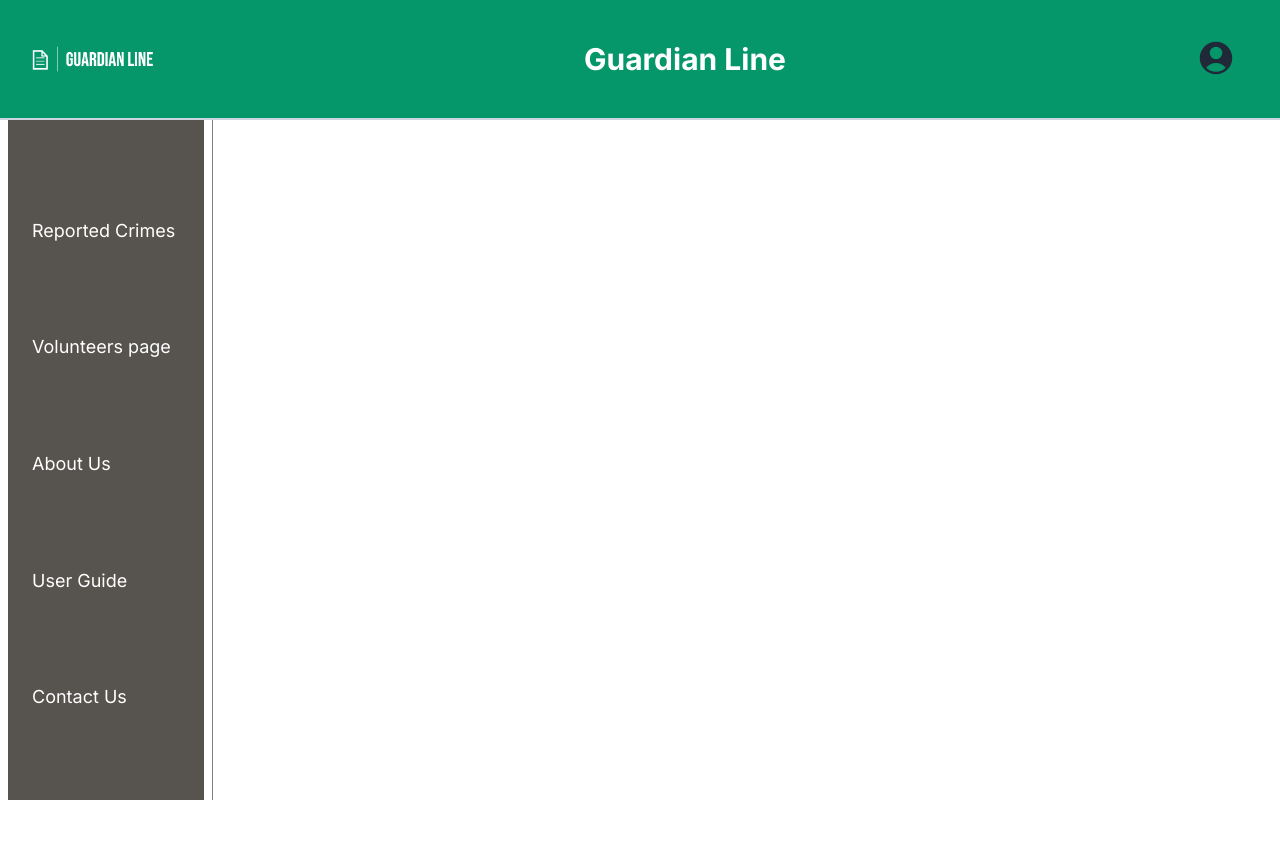
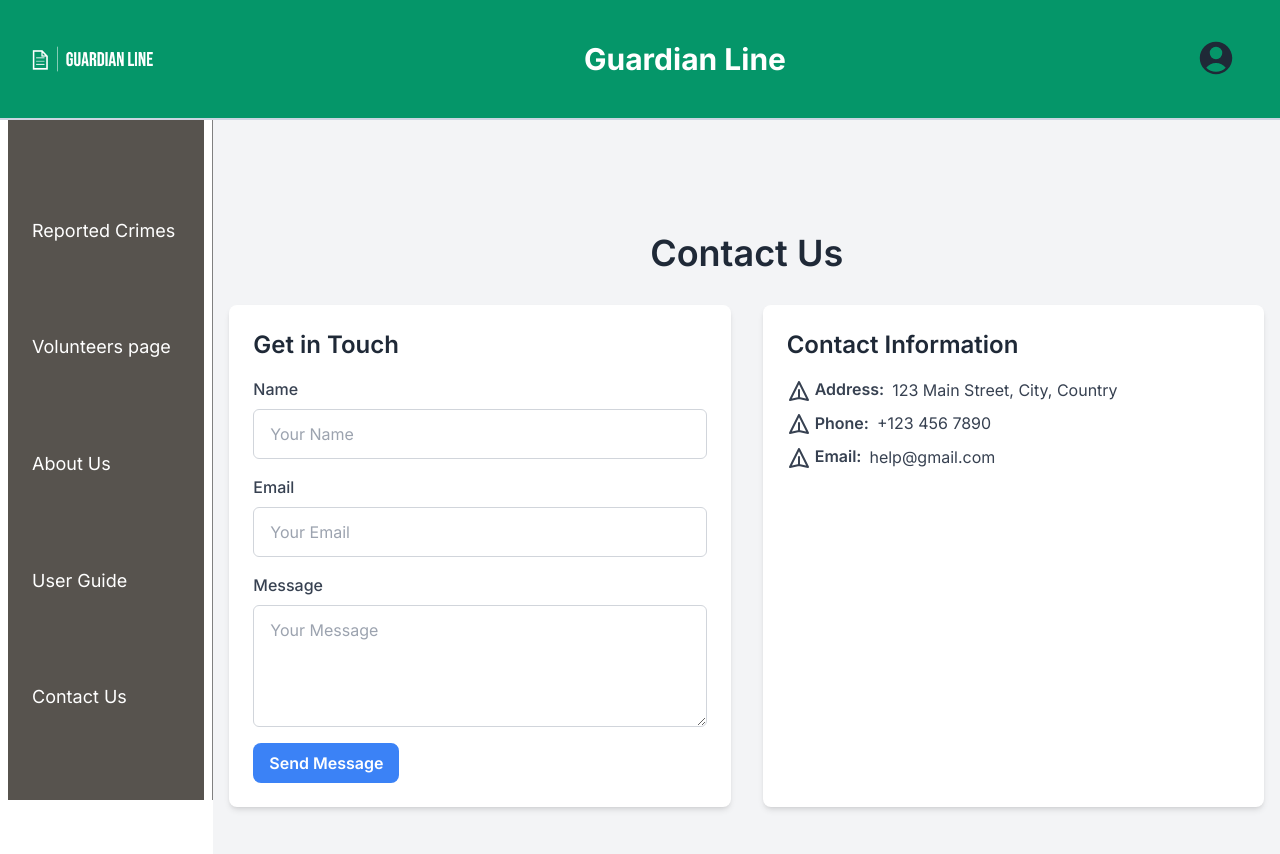
Before and after one commit to annupriy/Guardian-Line, a Next.js app in the folder guardian-line/: page /contactUs in a window 1280 px wide. Shown: the top 854 px of the page. Before the commit the page ends 800 px from the top, so only its background shows below. Built offline with nearby package versions, Linux system fonts and the light colour scheme.

Commit message:
Completed the prototype of user guide, contact us and about us pages

```diff
--- /dev/null
+++ b/guardian-line/src/app/aboutUs/about_us.tsx
@@ -0,0 +1,24 @@
+import React from 'react';
+
+const AboutUsInfo = () => {
+  return (
+    <div className="flex justify-center items-center min-h-screen bg-gray-100">
+      <div className="container mx-auto px-4 py-8">
+        <h1 className="flex justify-center text-3xl font-semibold text-gray-800 mb-8">About Us</h1>
+        <div className="text-gray-700">
+          <p className="mb-4">
+            Lorem ipsum dolor sit amet, consectetur adipiscing elit. Nulla sed risus justo. Donec sed dolor sed libero feugiat aliquam. Sed in sagittis tellus, vel dignissim libero.
+          </p>
+          <p className="mb-4">
+            Morbi pellentesque vestibulum dolor, sit amet consequat magna hendrerit vel. Vestibulum ut mauris a purus aliquet feugiat a non nisi. Suspendisse ullamcorper turpis et ultrices viverra.
+          </p>
+          <p className="mb-4">
+            Nam porttitor, lorem non tempus hendrerit, elit justo finibus sem, nec viverra justo magna et ipsum. Sed vestibulum velit id lectus mattis, sed posuere orci ullamcorper.
+          </p>
+        </div>
+      </div>
+    </div>
+  );
+};
+
+export default AboutUsInfo;
--- a/guardian-line/src/app/aboutUs/page.tsx
+++ b/guardian-line/src/app/aboutUs/page.tsx
@@ -1,13 +1,14 @@
 // page.tsx
 
 import React from 'react'
+import AboutUsInfo from './about_us'
 
 const page = () => {
   return (
-    <>
-
+        <>
+      < AboutUsInfo/ >
       </>
-  )
-}
+  );
+};
 
 export default page
--- /dev/null
+++ b/guardian-line/src/app/contactUs/contact_us.tsx
@@ -0,0 +1,64 @@
+import React from 'react';
+
+const ContactUsInfo = () => {
+  return (
+    <div className="flex justify-center items-center min-h-screen bg-gray-100">
+      <div className="container mx-auto px-4 py-8">
+        <h1 className="text-4xl font-semibold text-gray-800 mb-8 text-center">Contact Us</h1>
+        <div className="grid grid-cols-1 md:grid-cols-2 gap-8">
+          <div className="bg-white shadow-md p-6 rounded-lg">
+            <h2 className="text-2xl font-semibold mb-4">Get in Touch</h2>
+            <form>
+              <div className="mb-4">
+                <label htmlFor="name" className="block text-gray-700 font-medium mb-2">Name</label>
+                <input
+                  type="text"
+                  id="name"
+                  name="name"
+                  className="form-input mt-1 block w-full rounded-md px-4 py-3 border border-gray-300 focus:outline-none focus:border-blue-500 focus:ring focus:ring-blue-500 focus:ring-opacity-50"
+                  placeholder="Your Name"
+                />
+              </div>
+              <div className="mb-4">
+                <label htmlFor="email" className="block text-gray-700 font-medium mb-2">Email</label>
+                <input
+                  type="email"
+                  id="email"
+                  name="email"
+                  className="form-input mt-1 block w-full rounded-md px-4 py-3 border border-gray-300 focus:outline-none focus:border-blue-500 focus:ring focus:ring-blue-500 focus:ring-opacity-50"
+                  placeholder="Your Email"
+                />
+              </div>
+              <div className="mb-4">
+                <label htmlFor="message" className="block text-gray-700 font-medium mb-2">Message</label>
+                <textarea
+                  id="message"
+                  name="message"
+                  rows={4}
+                  className="form-textarea mt-1 block w-full rounded-md px-4 py-3 border border-gray-300 focus:outline-none focus:border-blue-500 focus:ring focus:ring-blue-500 focus:ring-opacity-50"
+                  placeholder="Your Message"
+                ></textarea>
+              </div>
+              <button
+                type="submit"
+                className="bg-blue-500 hover:bg-blue-600 text-white font-semibold py-2 px-4 rounded-lg transition duration-300 ease-in-out"
+              >
+                Send Message
+              </button>
+            </form>
+          </div>
+          <div className="bg-white shadow-md p-6 rounded-lg">
+            <h2 className="text-2xl font-semibold mb-4">Contact Information</h2>
+            <div className="text-gray-700">
+              <p className="mb-2 flex items-center"><span className="font-semibold mr-2"><svg xmlns="http://www.w3.org/2000/svg" className="h-6 w-6 inline-block" fill="none" viewBox="0 0 24 24" stroke="currentColor"><path strokeLinecap="round" strokeLinejoin="round" strokeWidth="2" d="M12 19l9 2-9-18-9 18 9-2zm0 0v-8"></path></svg> Address:</span> 123 Main Street, City, Country</p>
+              <p className="mb-2 flex items-center"><span className="font-semibold mr-2"><svg xmlns="http://www.w3.org/2000/svg" className="h-6 w-6 inline-block" fill="none" viewBox="0 0 24 24" stroke="currentColor"><path strokeLinecap="round" strokeLinejoin="round" strokeWidth="2" d="M12 19l9 2-9-18-9 18 9-2zm0 0v-8"></path></svg> Phone:</span> +123 456 7890</p>
+              <p className="mb-2 flex items-center"><span className="font-semibold mr-2"><svg xmlns="http://www.w3.org/2000/svg" className="h-6 w-6 inline-block" fill="none" viewBox="0 0 24 24" stroke="currentColor"><path strokeLinecap="round" strokeLinejoin="round" strokeWidth="2" d="M12 19l9 2-9-18-9 18 9-2zm0 0v-8"></path></svg> Email:</span> help@gmail.com</p>
+            </div>
+          </div>
+        </div>
+      </div>
+    </div>
+  );
+};
+
+export default ContactUsInfo;
--- a/guardian-line/src/app/contactUs/page.tsx
+++ b/guardian-line/src/app/contactUs/page.tsx
@@ -1,13 +1,14 @@
 // page.tsx
 
 import React from 'react'
+import ContactUsInfo from './contact_us';
 
 const page = () => {
   return (
-    <>
-
+        <>
+      < ContactUsInfo/ >
       </>
-  )
-}
+  );
+};
 
 export default page
--- a/guardian-line/src/app/user_guide/page.tsx
+++ b/guardian-line/src/app/user_guide/page.tsx
@@ -1,8 +1,11 @@
 import React from 'react'
+import UserGuide from './userGuide'
 
 const page = () => {
   return (
-    <div>page</div>
+    <>
+    < UserGuide/ >
+    </>
   )
 }
 
--- /dev/null
+++ b/guardian-line/src/app/user_guide/userGuide.tsx
@@ -0,0 +1,24 @@
+import React from 'react';
+
+const UserGuide = () => {
+  return (
+    <div className="flex justify-center items-center min-h-screen bg-gray-100">
+      <div className="container mx-auto px-4 py-8">
+        <h1 className="flex justify-center text-3xl font-semibold text-gray-800 mb-8">User Guide</h1>
+        <div className="text-gray-700">
+          <p className="mb-4">
+            Lorem ipsum dolor sit amet, consectetur adipiscing elit. Nulla sed risus justo. Donec sed dolor sed libero feugiat aliquam. Sed in sagittis tellus, vel dignissim libero.
+          </p>
+          <p className="mb-4">
+            Morbi pellentesque vestibulum dolor, sit amet consequat magna hendrerit vel. Vestibulum ut mauris a purus aliquet feugiat a non nisi. Suspendisse ullamcorper turpis et ultrices viverra.
+          </p>
+          <p className="mb-4">
+            Nam porttitor, lorem non tempus hendrerit, elit justo finibus sem, nec viverra justo magna et ipsum. Sed vestibulum velit id lectus mattis, sed posuere orci ullamcorper.
+          </p>
+        </div>
+      </div>
+    </div>
+  );
+};
+
+export default UserGuide;
```
Also changed, not shown: guardian-line/src/app/Components/Sidebar.tsx (line endings or trailing spaces), guardian-line/src/app/Components/layout.tsx (line endings or trailing spaces).
